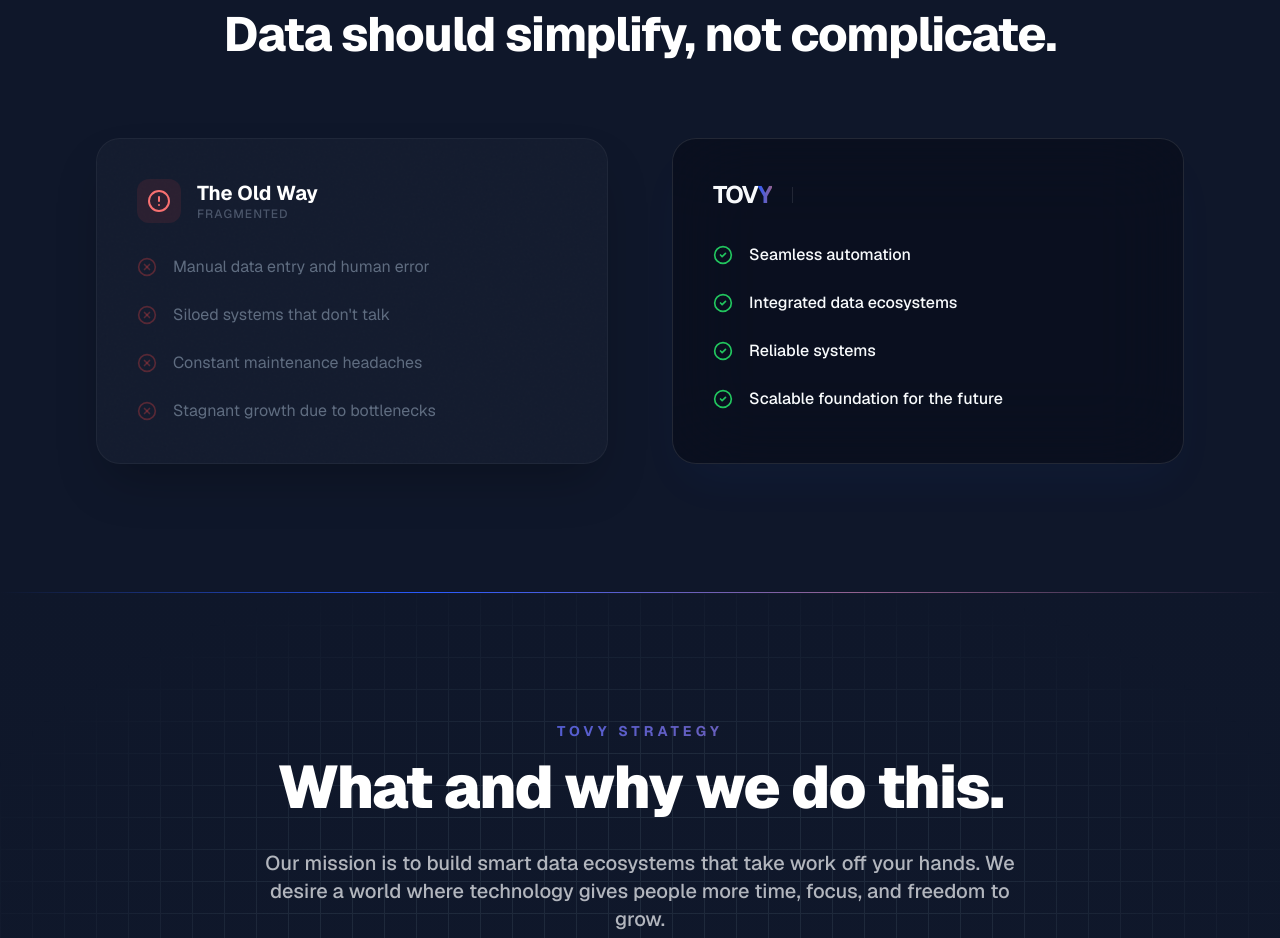
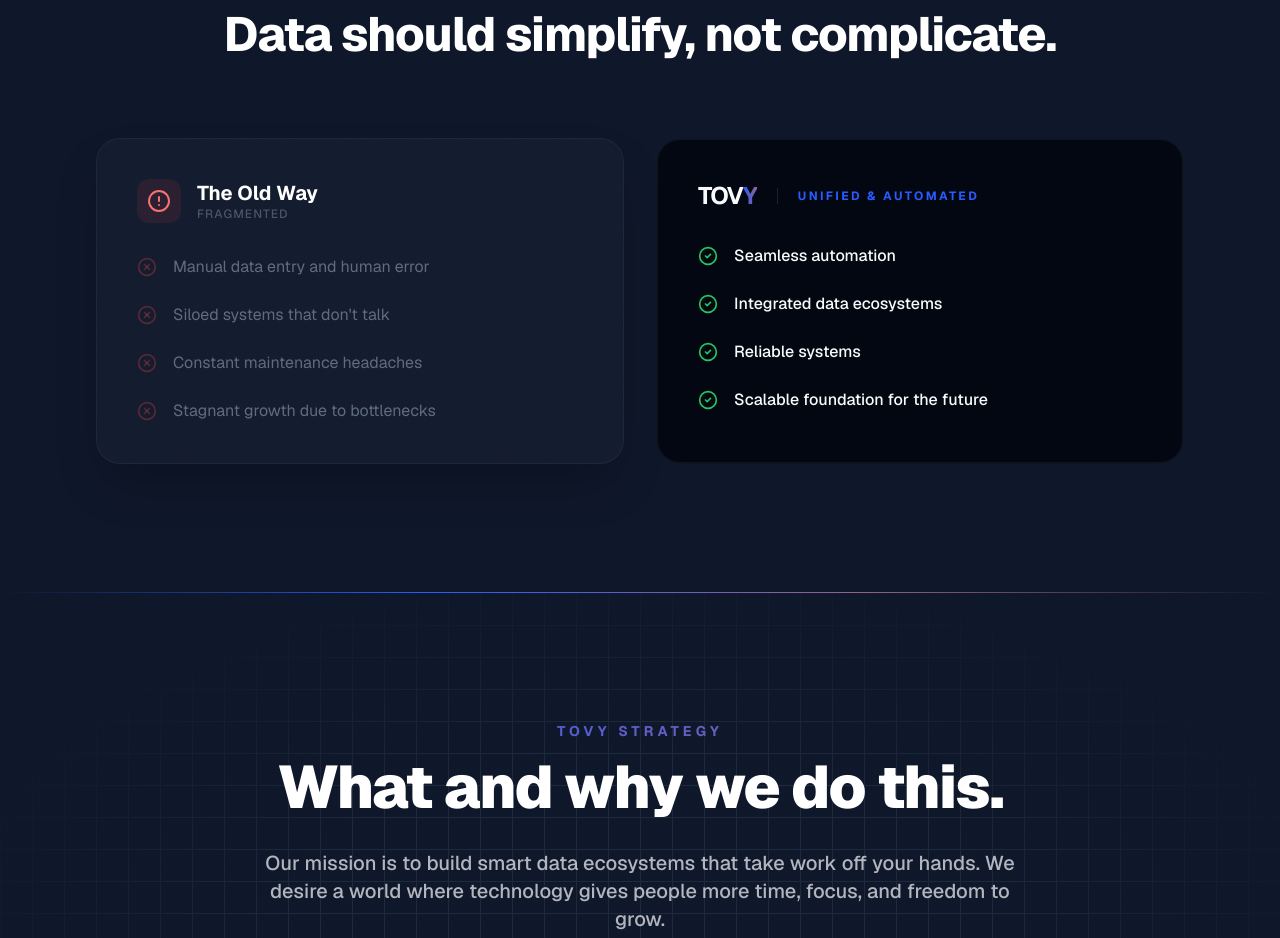
Before and after one commit to tovy-eu/tovy.eu-website, a Next.js app: page /en/ in a window 1280 px wide. Shown: the part 820-1758 px from the top of the page. Built offline with nearby package versions, Linux system fonts and the light colour scheme.

Commit message:
i want the tovy card in the pain-solution section to have idential layou

```diff
--- a/src/components/landing/pain-solution-section.tsx
+++ b/src/components/landing/pain-solution-section.tsx
@@ -19,7 +19,7 @@ export function PainSolutionSection({ dict }: { dict: Dictionary }) {
           titleClassName="md:text-4xl lg:text-5xl"
         />
 
-        <div className="grid grid-cols-1 md:grid-cols-2 gap-12 md:gap-16 items-stretch">
+        <div className="grid grid-cols-1 md:grid-cols-2 gap-12 md:gap-8 items-stretch">
           {/* Pain Section (The Old Way) */}
           <ScrollReveal delay="duration-700" className="flex">
             <div className="relative w-full p-8 sm:p-10 rounded-3xl bg-white/[0.02] border border-white/5 overflow-hidden group shadow-2xl">
@@ -56,18 +56,26 @@ export function PainSolutionSection({ dict }: { dict: Dictionary }) {
 
           {/* Solution Section (The Tovy Way) */}
           <ScrollReveal delay="delay-200 duration-700" className="flex">
-            <div className="relative w-full p-8 sm:p-10 rounded-3xl bg-card/40 backdrop-blur-2xl border border-white/10 overflow-hidden shadow-2xl shadow-primary/5 group">
+            <div className="relative h-full w-full p-[1px] overflow-hidden rounded-3xl group transition-all duration-500">
+
+              {/* Fluidity Gradient Layer (The "Border") */}
+              <div
+                className="absolute inset-0 opacity-0 group-hover:opacity-100 transition-opacity duration-1000 bg-gradient-to-r from-primary via-[hsl(var(--accent-gradient-stop))] to-primary bg-[length:200%_auto] animate-[gradient-flow_20s_linear_infinite]"
+              />
+
+              {/* Inner Content Layer - Matches Engineering Section */}
+              <div className="relative h-full w-full bg-card/95 backdrop-blur-2xl rounded-[calc(1.5rem-1px)] p-8 sm:p-10 flex flex-col transition-all duration-300 shadow-2xl border border-white/5 group-hover:border-transparent">
                 <div className="relative z-10">
                   <div className="flex items-center gap-4 mb-8">
                     {/* Branded Logo Marker */}
-                  <div className="font-bold text-2xl tracking-tighter shrink-0 select-none flex items-center">
+                    <div className="font-bold text-2xl tracking-tighter shrink-0 select-none flex items-center transition-transform duration-300 group-hover:scale-110">
                       <span>TOV</span>
                       <span className="bg-gradient-to-r from-primary to-[hsl(var(--accent-gradient-stop))] bg-clip-text text-transparent">Y</span>
                     </div>
                     <div className="h-4 w-px bg-white/10 mx-1" />
-                  <p className="text-xs font-bold text-primary uppercase tracking-widest">
-                    {dict.painSolution.solution.subtitle}
-                  </p>
+                    <h3 className="text-[10px] md:text-xs font-bold text-primary uppercase tracking-[0.2em]">
+                      {dict.painSolution.solution.subtitle || "Unified & Automated"}
+                    </h3>
                   </div>
 
                   <ul className="space-y-6">
@@ -84,6 +92,7 @@ export function PainSolutionSection({ dict }: { dict: Dictionary }) {
                   </ul>
                 </div>
               </div>
+            </div>
           </ScrollReveal>
         </div>
       </div>
--- a/src/components/layout/footer.tsx
+++ b/src/components/layout/footer.tsx
@@ -17,7 +17,7 @@ import { trackEvent } from "@/lib/analytics";
 const socialLinks = [
   {
     name: "GitHub",
-    url: "https://github.com/tovy-engineering",
+    url: "https://github.com/tovy-eu",
     icon: <Github className="h-5 w-5" />,
   },
   {
--- a/src/dictionaries/en.json
+++ b/src/dictionaries/en.json
@@ -31,6 +31,7 @@
     },
     "solution": {
       "title": "The Tovy Way",
+      "subtitle": "Unified & Automated",
       "items": [
         "Seamless automation",
         "Integrated data ecosystems",
```
Lines whose indentation alone changed are shown as unchanged.
